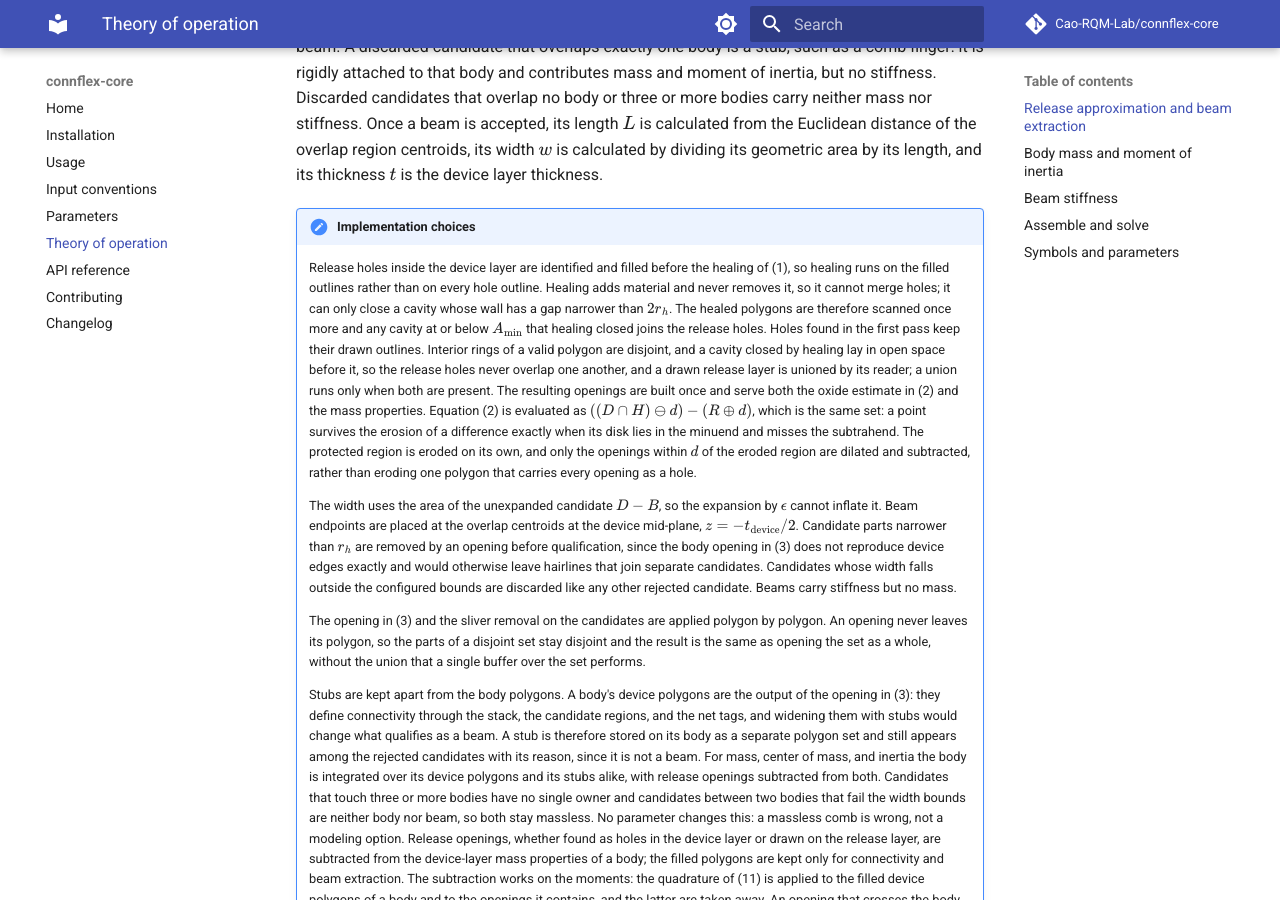
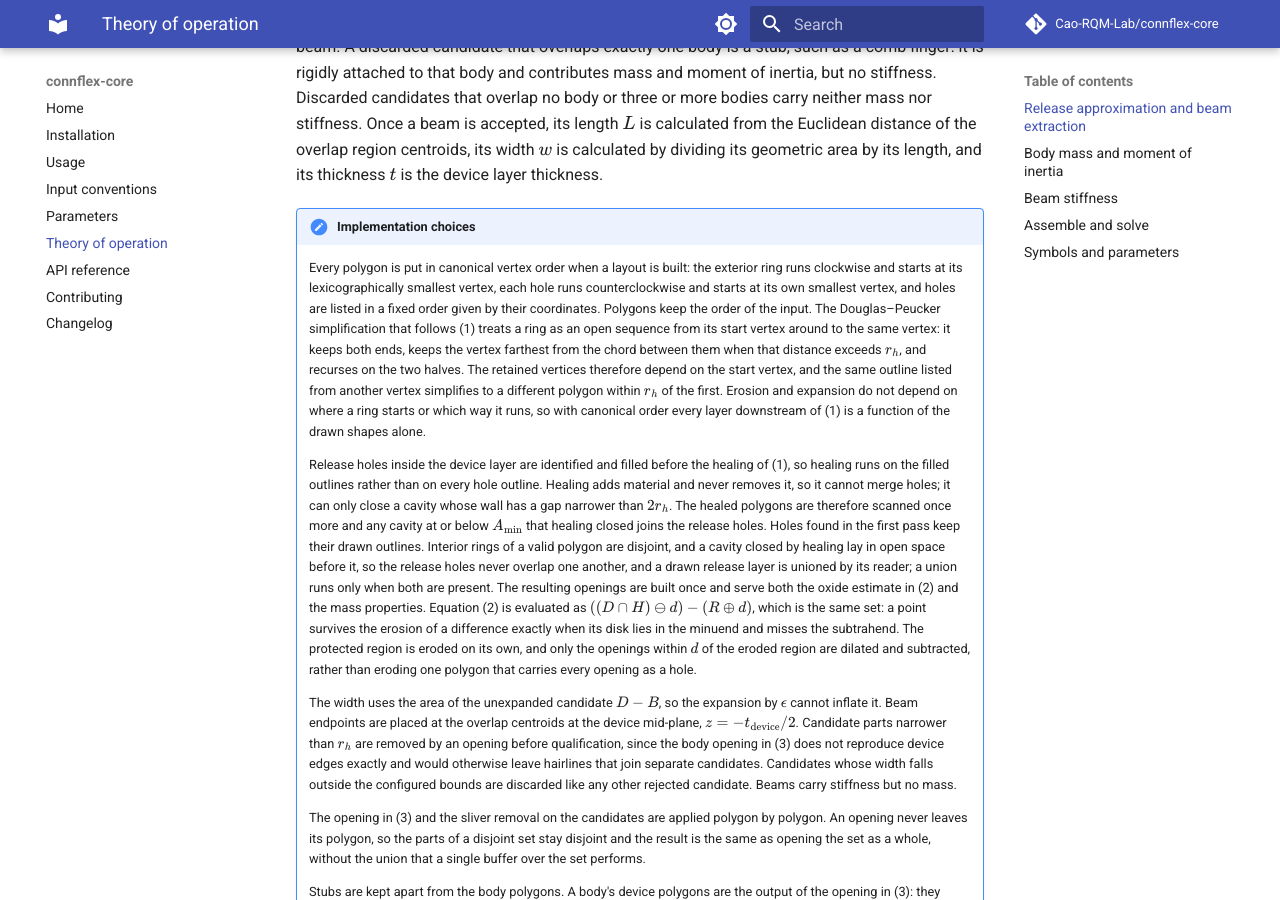
Before and after one commit to Cao-RQM-Lab/connflex-core, an MkDocs documentation site: the page built from docs/theory.md, in a window 1280 px wide and 900 px high, scrolled down 1542 px. Built offline with MkDocs 1.6.1 and Material for MkDocs 9.7.7, drawn with Linux system fonts in a browser that asks for light colours; comment, search, counter and statistics services are not loaded.

Commit message:
Store layout polygons in canonical vertex order
Douglas-Peucker simplification keeps a ring's start vertex, so the same
outline drawn from a different start simplified to different vertices
and healed layers depended on how a reader listed coordinates. Reading
roles without a union over every polygon exposed this: layouts with
bit-identical point sets extracted to layers differing by slivers within
the simplification tolerance. Normalizing each polygon once in the
layout makes extraction a function of shapes alone.

```diff
--- a/docs/theory.md
+++ b/docs/theory.md
@@ -80,6 +80,21 @@ by dividing its geometric area by its length, and its thickness $t$ is the
 device layer thickness.
 
 !!! note "Implementation choices"
+    Every polygon is put in canonical vertex order when a layout is built: the
+    exterior ring runs clockwise and starts at its lexicographically smallest
+    vertex, each hole runs counterclockwise and starts at its own smallest
+    vertex, and holes are listed in a fixed order given by their coordinates.
+    Polygons keep the order of the input. The Douglas–Peucker simplification
+    that follows (1) treats a ring as an open sequence from its start vertex
+    around to the same vertex: it keeps both ends, keeps the vertex farthest
+    from the chord between them when that distance exceeds $r_h$, and recurses
+    on the two halves. The retained vertices therefore depend on the start
+    vertex, and the same outline listed from another vertex simplifies to a
+    different polygon within $r_h$ of the first. Erosion and expansion do not
+    depend on where a ring starts or which way it runs, so with canonical
+    order every layer downstream of (1) is a function of the drawn shapes
+    alone.
+
     Release holes inside the device layer are identified and filled before the
     healing of (1), so healing runs on the filled outlines rather than on every
     hole outline. Healing adds material and never removes it, so it cannot merge
```
Also changed, not shown: CHANGELOG.md (+2 -1 lines), docs/usage.md (+4 -1 lines), 2 other files.
